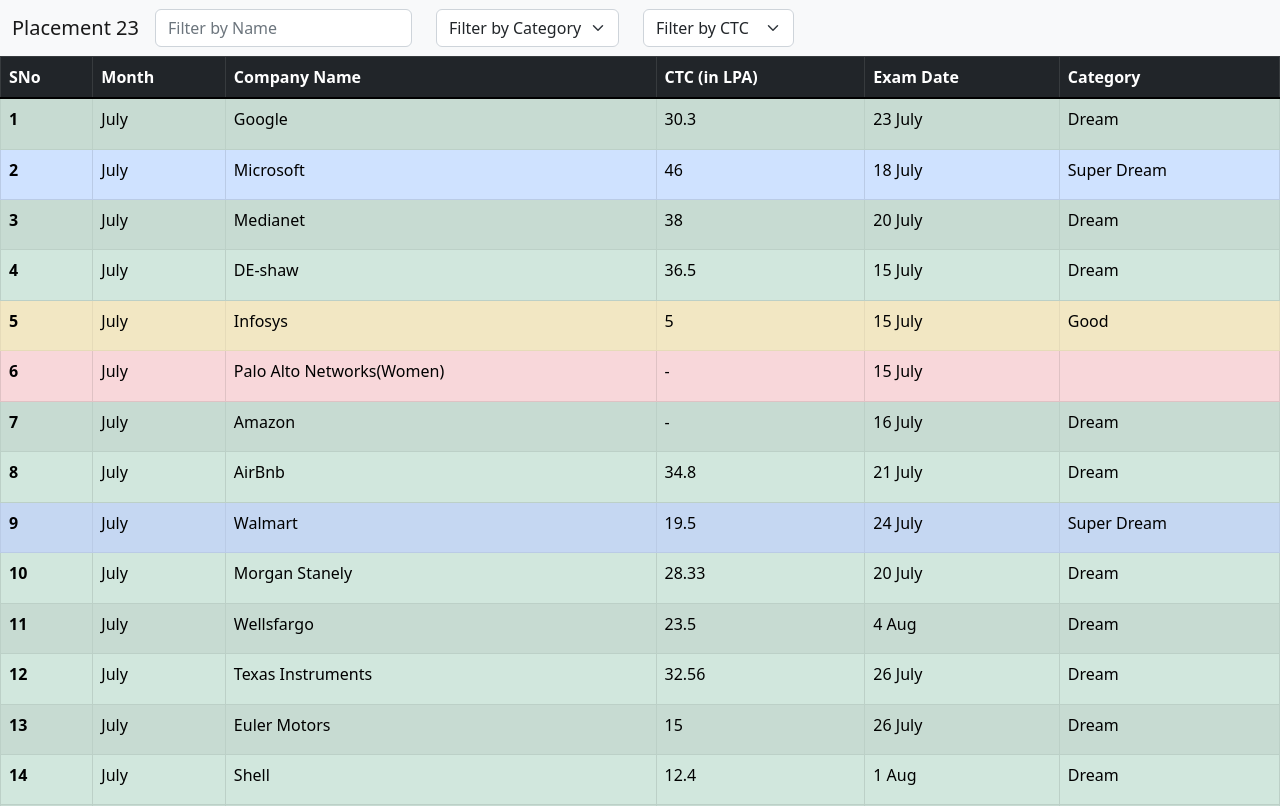
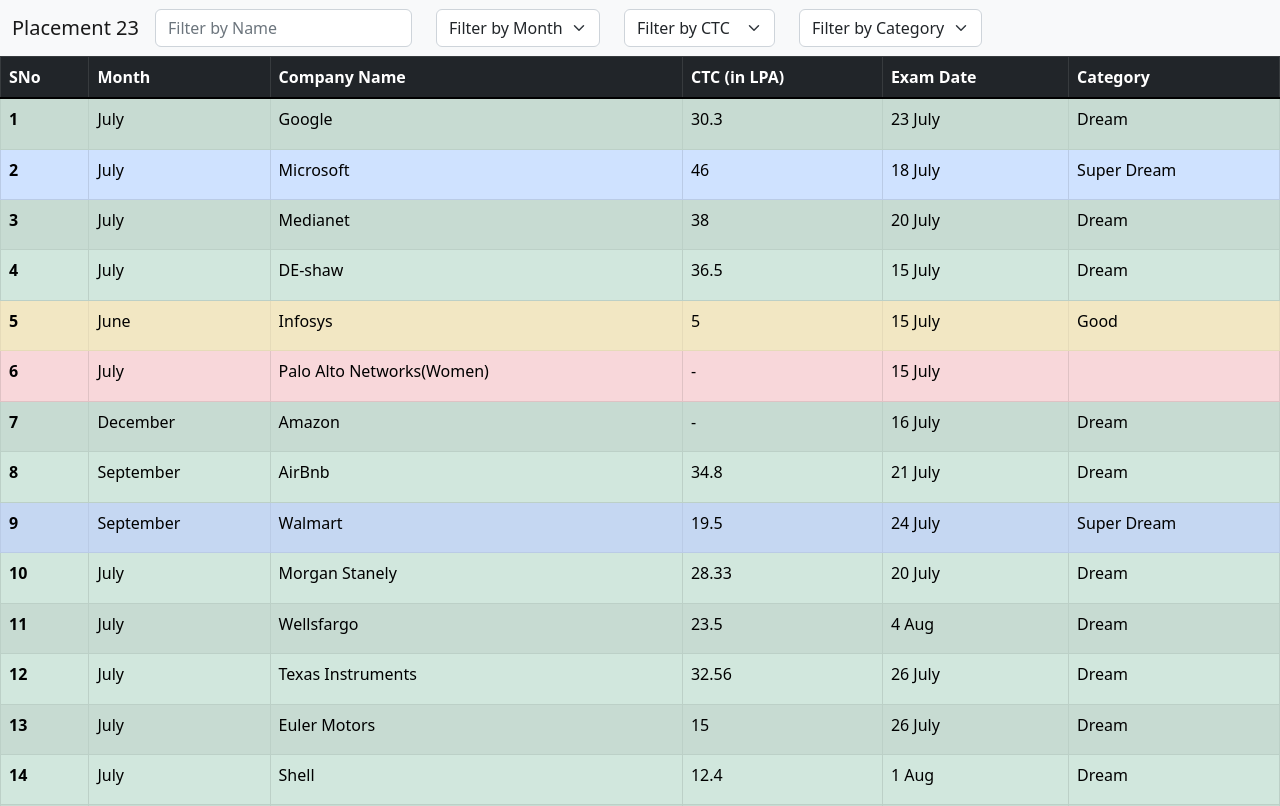
Before and after one commit to prane-eth/placement-2023, a React (Create React App) app: page / in a window 1280 px wide. Shown: the top 806 px of the page. Built offline with nearby package versions, Linux system fonts and the light colour scheme.

Commit message:
Added month filter

```diff
--- a/src/App.js
+++ b/src/App.js
@@ -13,6 +13,7 @@
 	const [searchName, setSearchName] = useState("");
 	const [searchCategory, setSearchCategory] = useState("");
 	const [searchCTC, setSearchCTC] = useState(0);
+	const [searchMonth, setSearchMonth] = useState("");
 
 	return (
 		<div className="">
@@ -45,16 +46,25 @@
 							</li>
 							<li className="nav-item mx-4">
 								<select
-									name="category"
+									name="month"
 									className="form-select"
 									onChange={(e) => {
-										setSearchCategory(e.target.value);
+										setSearchMonth(e.target.value);
 									}}
 								>
-									<option selected>Filter by Category</option>
-									<option value="good">Good</option>
-									<option value="dream">Dream</option>
-									<option value="superdream">Super Dream</option>
+									<option selected>Filter by Month</option>
+									<option value="January">January</option>
+									<option value="February">February</option>
+									<option value="March">March</option>
+									<option value="April">April</option>
+									<option value="May">May</option>
+									<option value="June">June</option>
+									<option value="July">July</option>
+									<option value="August">August</option>
+									<option value="September">September</option>
+									<option value="October">October</option>
+									<option value="November">November</option>
+									<option value="December">December</option>
 								</select>
 							</li>
 							<li className="nav-item">
@@ -66,10 +76,25 @@
 									}}
 								>
 									<option selected>Filter by CTC</option>
+									<option value="0">Less than 10</option>
 									<option value="10">More than 10</option>
 									<option value="20">More than 20</option>
 									<option value="30">More than 30</option>
 									<option value="40">More than 40</option>
+								</select>
+							</li>
+							<li className="nav-item mx-4">
+								<select
+									name="category"
+									className="form-select"
+									onChange={(e) => {
+										setSearchCategory(e.target.value);
+									}}
+								>
+									<option selected>Filter by Category</option>
+									<option value="good">Good</option>
+									<option value="dream">Dream</option>
+									<option value="superdream">Super Dream</option>
 								</select>
 							</li>
 						</ul>
@@ -101,7 +126,38 @@
 						}
 					})
 						.filter((value) => {
-							if (searchCTC === "10") {
+							if (searchMonth === "January") {
+								return value.month === "January";
+							} else if (searchMonth === "February") {
+								return value.month === "February";
+							} else if (searchMonth === "March") {
+								return value.month === "March";
+							} else if (searchMonth === "April") {
+								return value.month === "April";
+							} else if (searchMonth === "May") {
+								return value.month === "May";
+							} else if (searchMonth === "June") {
+								return value.month === "June";
+							} else if (searchMonth === "July") {
+								return value.month === "July";
+							} else if (searchMonth === "August") {
+								return value.month === "August";
+							} else if (searchMonth === "September") {
+								return value.month === "September";
+							} else if (searchMonth === "October") {
+								return value.month === "October";
+							} else if (searchMonth === "November") {
+								return value.month === "November";
+							} else if (searchMonth === "December") {
+								return value.month === "December";
+							} else {
+								return value;
+							}
+						})
+						.filter((value) => {
+							if (searchCTC === "0") {
+								return value.ctc <= 10;
+							} else if (searchCTC === "10") {
 								return value.ctc >= 10;
 							} else if (searchCTC === "20") {
 								return value.ctc >= 20;
--- a/src/data.json
+++ b/src/data.json
@@ -33,7 +33,7 @@
 	},
 	{
 		"sno": 5,
-		"month": "July",
+		"month": "June",
 		"companyName": "Infosys",
 		"ctc": 5,
 		"examDate": "15 July",
@@ -49,7 +49,7 @@
 	},
 	{
 		"sno": 7,
-		"month": "July",
+		"month": "December",
 		"companyName": "Amazon",
 		"ctc": "-",
 		"examDate": "16 July",
@@ -57,7 +57,7 @@
 	},
 	{
 		"sno": 8,
-		"month": "July",
+		"month": "September",
 		"companyName": "AirBnb",
 		"ctc": 34.8,
 		"examDate": "21 July",
@@ -65,7 +65,7 @@
 	},
 	{
 		"sno": 9,
-		"month": "July",
+		"month": "September",
 		"companyName": "Walmart",
 		"ctc": 19.5,
 		"examDate": "24 July",
```
